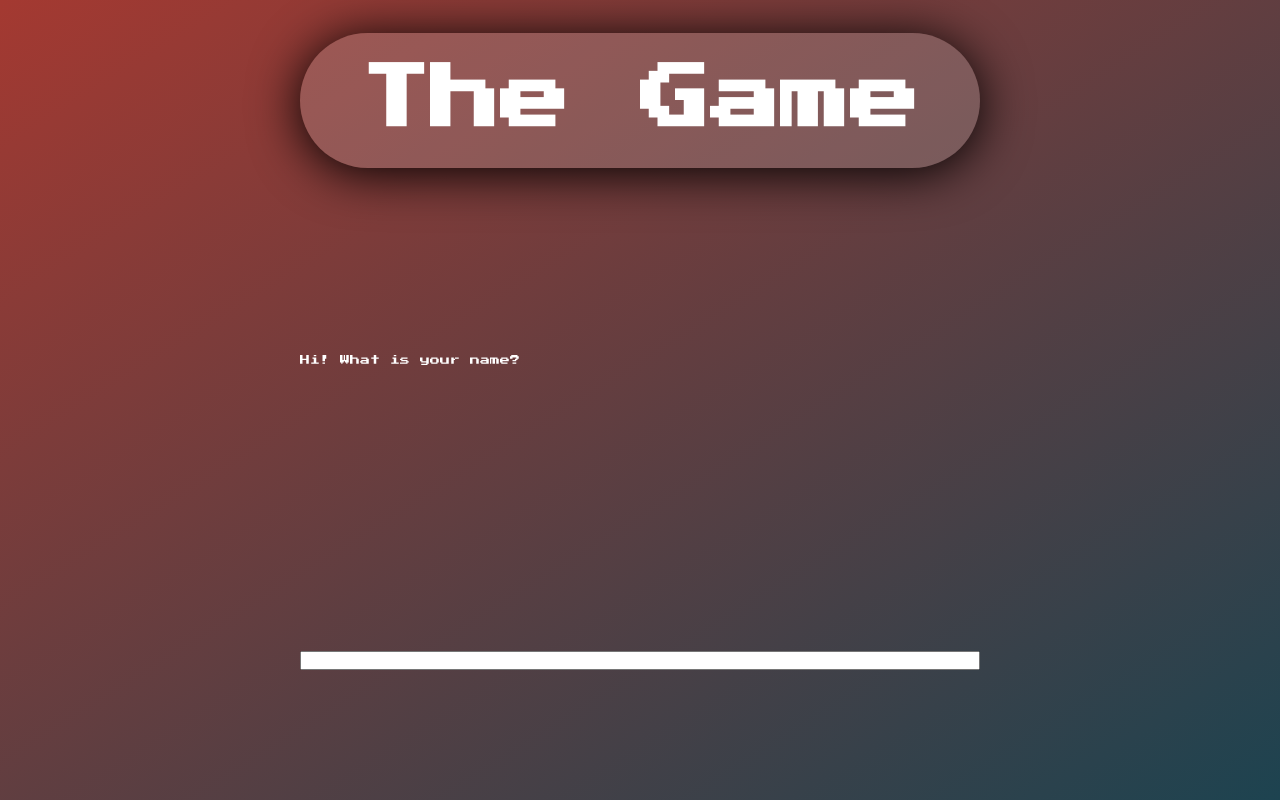
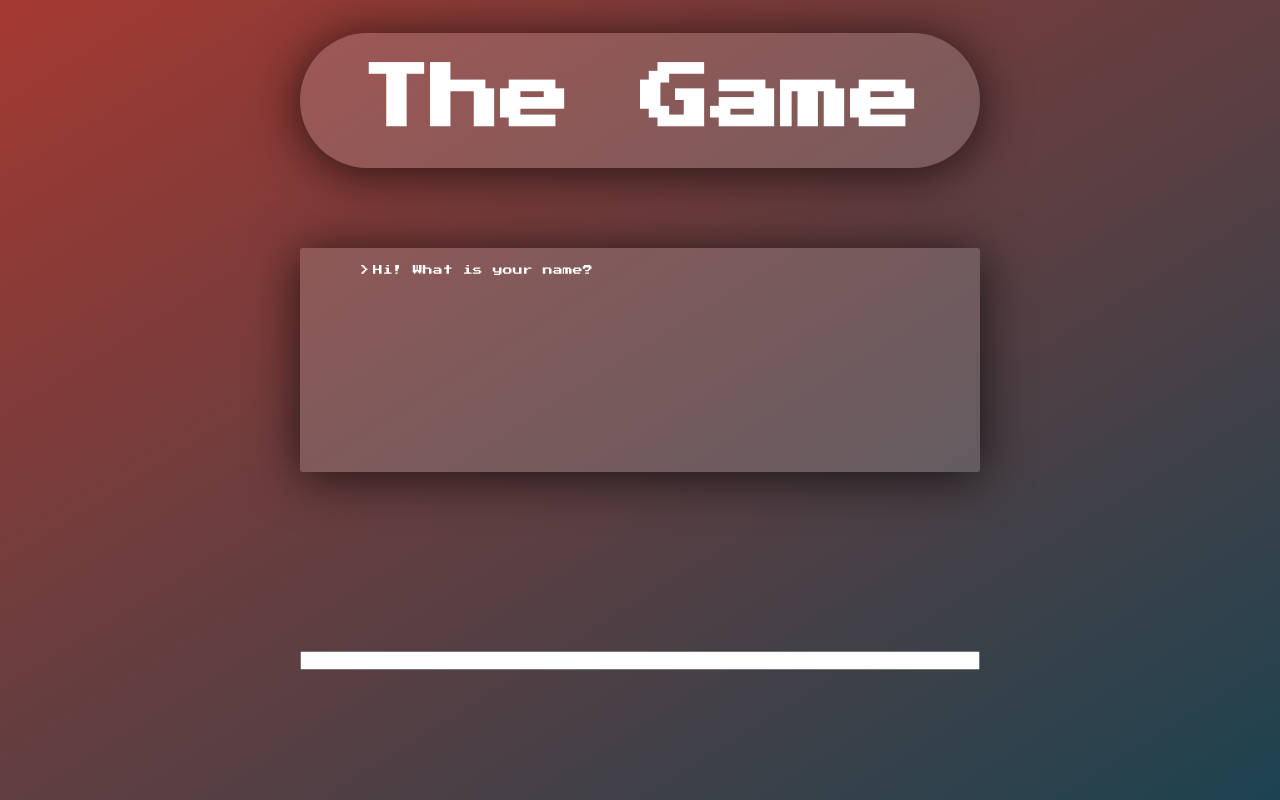
Before and after one commit to kojogadget/jsGame, a website: page index.html in a window 1280 px wide. Drawn offline with Linux system fonts and the light colour scheme.

Commit message:
Styled message

```diff
--- a/index.html
+++ b/index.html
@@ -14,7 +14,10 @@
     <h1 class="header--1">The Game</h1>
 
     <div class="message">
-      <p class="message__text">Hi! What is your name?</p>
+      <p class="message__line">
+        <span>>&ThickSpace;</span>
+        <span class="message__text">Hi! What is your name?</span>
+      </p>
     </div>
 
     <input type="text" class="game-command" />
--- /dev/null
+++ b/resources/sass/abstracts/_animations.scss
@@ -0,0 +1,8 @@
+@keyframes typing {
+  from {
+    width: 0;
+  }
+  to {
+    width: 100%;
+  }
+} ;
--- a/resources/sass/base/_typography.scss
+++ b/resources/sass/base/_typography.scss
@@ -8,11 +8,22 @@ body {
 
 .header {
   &--1 {
-    background-color: rgba($color-grey-light, 0.2);
-    padding: 1.5rem 6rem;
-    border-radius: 100rem;
-    box-shadow: 0 0.5rem 5rem rgba($color-black, 1);
     font-size: 7rem;
     color: $color-white;
   }
 }
+
+.message {
+  &__line {
+    display: -webkit-box;
+    display: -ms-flexbox;
+    display: flex;
+  }
+
+  &__text {
+    overflow: hidden;
+    white-space: nowrap;
+    -webkit-animation: typing 3.5s steps(40, end);
+    animation: typing 3.5s steps(40, end);
+  }
+}
--- /dev/null
+++ b/resources/sass/layout/_header.scss
@@ -0,0 +1,7 @@
+.header--1 {
+  background-color: rgba($color-grey-light, 0.2);
+  padding: 1.5rem 6rem;
+  border-radius: 100rem;
+  -webkit-box-shadow: 0 0.5rem 5rem rgba($color-black, 0.7);
+  box-shadow: 0 0.5rem 5rem rgba($color-black, 0.7);
+}
--- /dev/null
+++ b/resources/sass/layout/_message.scss
@@ -0,0 +1,9 @@
+.message {
+  height: 70%;
+
+  background-color: rgba($color-grey-light, 0.2);
+  padding: 1.5rem 6rem;
+  border-radius: 3px;
+  -webkit-box-shadow: 0 0.5rem 5rem rgba($color-black, 0.7);
+  box-shadow: 0 0.5rem 5rem rgba($color-black, 0.7);
+}
--- a/resources/sass/main.scss
+++ b/resources/sass/main.scss
@@ -1,3 +1,4 @@
+@import "abstracts/animations";
 @import "abstracts/mixins";
 @import "abstracts/variables";
 
@@ -5,3 +6,5 @@
 @import "base/typography";
 
 @import "layout/grid";
+@import "layout/header";
+@import "layout/message";
```
Also changed, not shown: resources/css/style.css.
